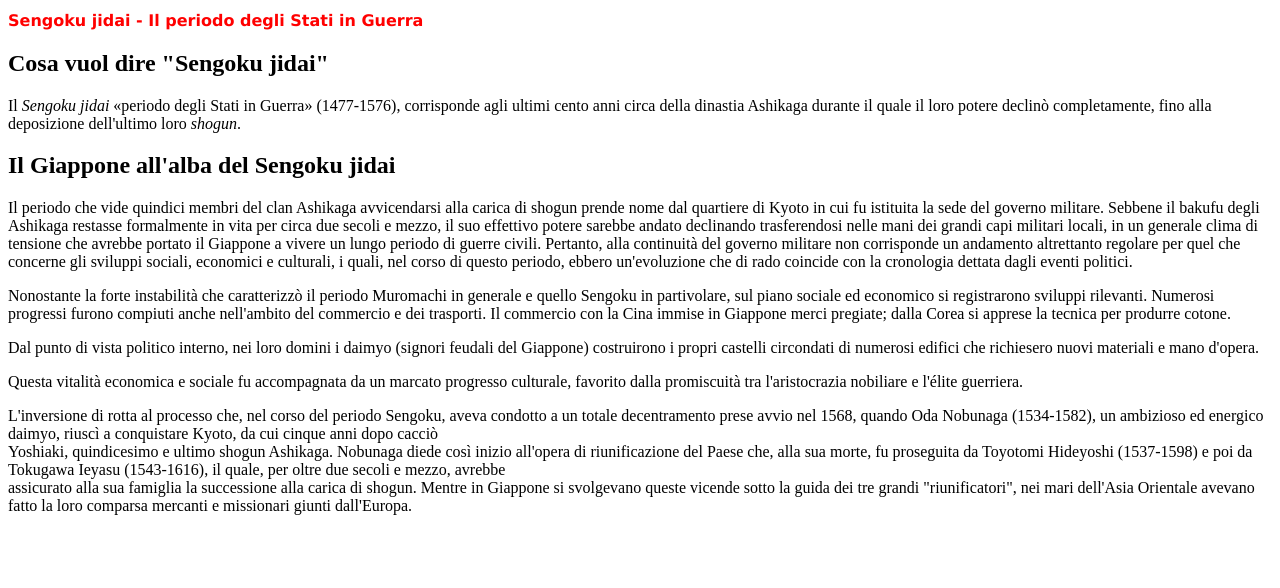
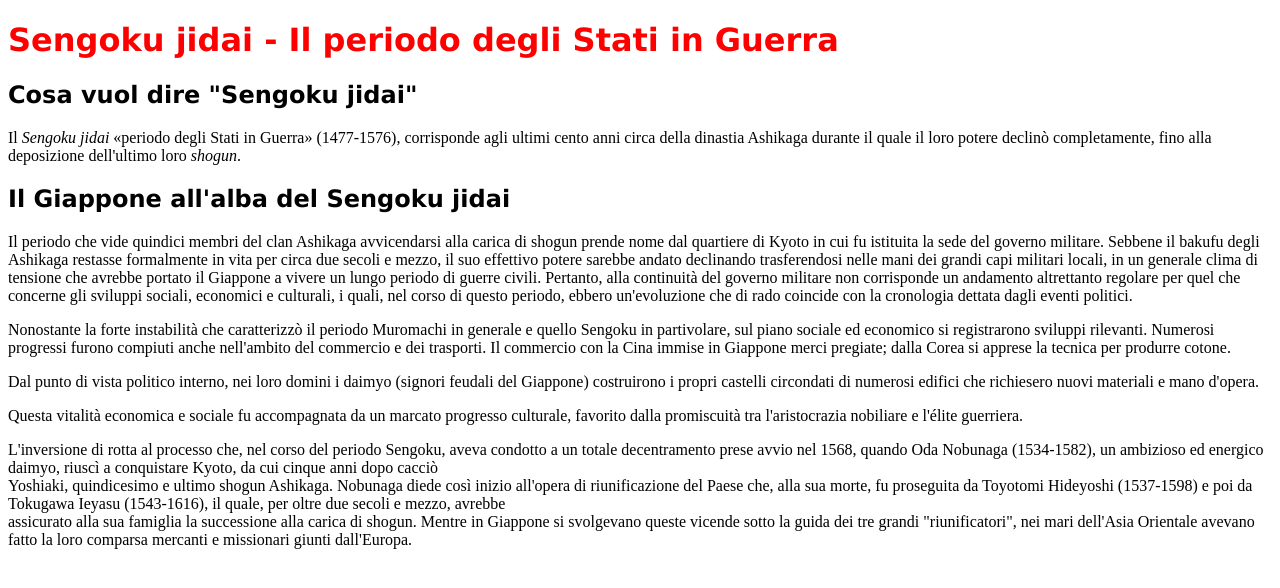
Before and after one commit to Cescus/Sengoku, a plain HTML site: page index.html in a window 1280 px wide. Drawn offline with Linux system fonts and the light colour scheme.

Commit message:
Update index.html

```diff
--- a/index.html
+++ b/index.html
@@ -5,7 +5,12 @@
 		<style>
 			h1 {color: red;
 			font-family: verdana;
-			font-size: 100%;
+			font-size: 200%;
+			}
+
+			h2 {color: black;
+			font-family: verdana;
+			font-size: 150%;
 			}
 
 		</style>
```
